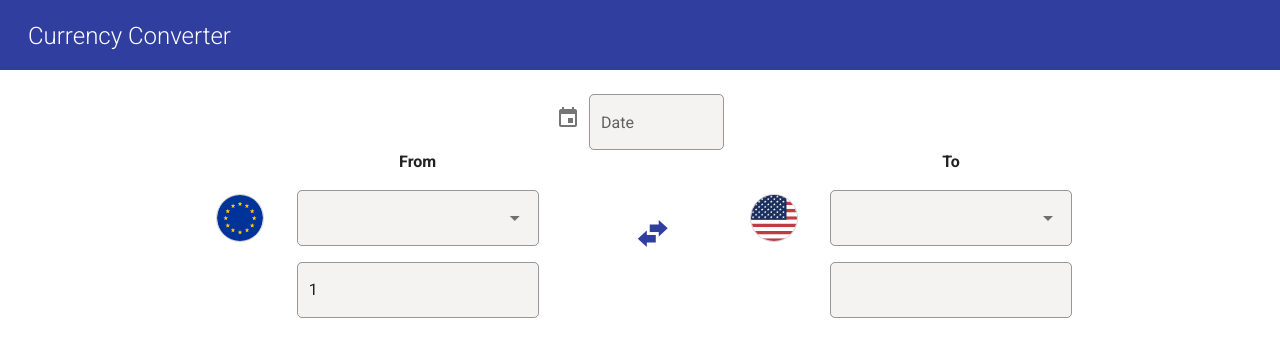
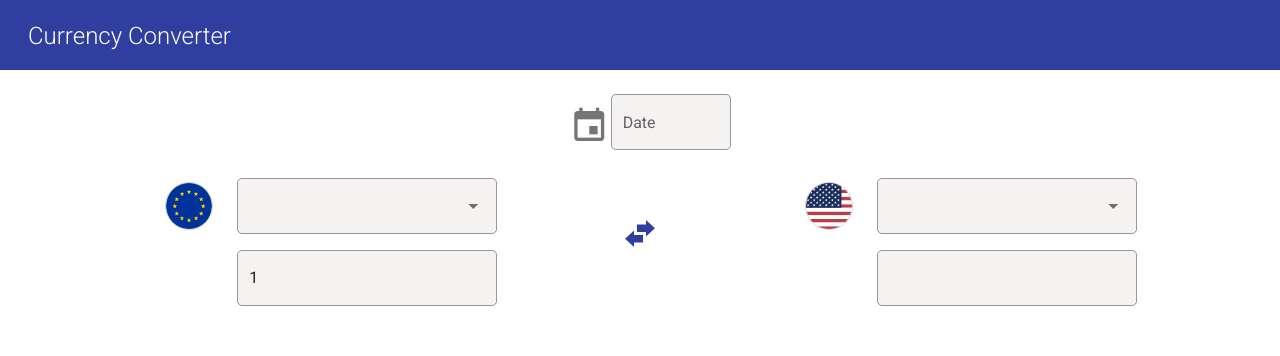
Before and after one commit to gppmad/currency-converter, a Vue app in the folder client/: page / in a window 1280 px wide. Shown: the top 356 px of the page. Built offline with nearby package versions, Linux system fonts and the light colour scheme; no server answers.

Commit message:
alert motion, swap icon, fix mobile

```diff
--- a/client/src/assets/css/main.css
+++ b/client/src/assets/css/main.css
@@ -47,7 +47,6 @@ color: #ffffff !important;
   border-radius: 5px;
 }
 
-.v-input__control{
-  min-width: 100px !important;
-
+ .v-input__control{
+  min-width: 120px !important;
 }
--- a/client/src/components/Alert.vue
+++ b/client/src/components/Alert.vue
@@ -1,4 +1,9 @@
 <template>
+<v-card
+    class="ml-3 mr-3 pl-3 pr-3 mt-0 pt-0 mb-0 pb-0"
+    tile
+    flat
+  >
   <v-alert
     class="text-center mb-0"
     :value="showAlert"
@@ -9,6 +14,7 @@
   >
     {{alertMessage}}
   </v-alert>
+</v-card>
 </template>
 
 <script>
--- a/client/src/views/Homepage.vue
+++ b/client/src/views/Homepage.vue
@@ -21,11 +21,25 @@
         justify="center"
         class="custom-container"
       >
+        <v-col cols="12" md="2" sm="12">
           <v-card
-          class="ml-3 mr-3 pl-6 pr-6 pb-0 mb-0"
+            class="ml-3 mr-3 pl-3 pr-3 mt-0 pt-0 mb-0 pb-0"
             tile
             flat
           >
+            <v-row>
+              <!-- icon calendar -->
+              <v-col cols="3" md="3" sm="3">
+                <v-icon
+                  x-large
+                  :class="[{'text-right': this.$vuetify.breakpoint.mdAndUp }]"
+                >
+                  mdi-calendar
+                </v-icon>
+              </v-col>
+
+              <!-- input date -->
+              <v-col cols="9" md="5"  sm="9" class="pt-0">
                 <v-menu
                   v-model="dateMenu"
                   :close-on-content-click="true"
@@ -37,13 +51,11 @@
                     <v-text-field
                       v-model="date"
                       label="Date"
-                prepend-icon="event"
                       readonly
                       v-on="on"
                       solo
                       flat
                       outlined
-                class="custom-date-input"
                       hide-details
                     ></v-text-field>
                   </template>
@@ -55,9 +67,13 @@
                     :max= maxDate
                   ></v-date-picker>
                 </v-menu>
+              </v-col>
+            </v-row>
           </v-card>
+        </v-col>
       </v-row>
     </v-col>
+
 
     <v-col cols="12">
       <v-row
@@ -66,20 +82,21 @@
         class="custom-container"
       >
 
-        <!-- FROM secntion -->
-        <v-col cols="12" md="4" sm="12">
+        <!-- FROM section -->
+        <v-col cols="12" md="4" sm="12" xs="12">
           <v-card
-            class="ml-3 mr-3 pl-6 pr-6 mt-0 pt-0 mb-0 pb-0"
+            class="ml-3 mr-3 pl-3 pr-3 mt-0 pt-0 mb-0 pb-0"
             tile
             flat
           >
 
             <v-row>
               <!-- Flag From -->
-              <v-col cols="3" class="pt-0">
+              <v-col cols="3" class="pt-0"
+                :class="[{'text-right': this.$vuetify.breakpoint.mdAndUp}]"
+              >
                 <v-avatar class="flag-style"
-                  :class="[{'mt-11': this.$vuetify.breakpoint.mdAndUp, 'mt-10': !this.$vuetify.breakpoint.mdAndUp }]">
-
+                  :class="[{'mt-5': this.$vuetify.breakpoint.mdAndUp, 'mt-4': !this.$vuetify.breakpoint.mdAndUp }]">
                   <v-img
                     :src="require('../assets/img/flags/' + getIdFlag(currencyFrom) + '.svg')"
                   />
@@ -87,7 +104,6 @@
               </v-col>
 
               <v-col cols="9" class="pt-0">
-                <p class="font-weight-bold text-center mb-0">From</p>
                 <v-select class="mt-4 mb-4"
                   v-model="currencyFrom"
                   v-on:change="getConversionFrom()"
@@ -101,7 +117,7 @@
                   solo>
                 </v-select>
 
-                <!-- Amount -->
+                <!-- Amount from-->
                 <v-text-field
                   v-model="amountFrom"
                   type="number"
@@ -120,16 +136,17 @@
 
 
       <!-- Swap icon md-->
-        <v-col cols="12" md="1" class="d-none d-sm-none d-md-flex">
+        <v-col cols="12" md="2" class="hidden-sm-and-down">
           <v-card
-            class="ml-3 mr-3 pl-6 pr-6 mt-0 pt-0 mb-0 pb-0"
+            class="ml-3 mr-3 pl-3 pr-3 mt-0 pt-0 mb-0 pb-0"
             flat
             tile
           >
             <v-row
               align="center"
               justify="center"
-            class="custom-container">
+              class="custom-container"
+            >
               <v-col cols="12" class="pt-0">
                 <v-card
                   flat
@@ -150,18 +167,21 @@
 
 
         <!-- Swap icon sm-->
-        <v-col cols="12" sm="12" class="d-sm-flex d-md-none">
+        <v-col cols="12" sm="12" class="hidden-md-and-up">
           <v-card
-            class="ml-3 mr-3 pl-6 pr-6 mt-0 pt-0 mb-0 pb-0"
+            class="ml-3 mr-3 pl-3 pr-3 mt-0 pt-0 mb-0 pb-0"
             flat
             tile
           >
-            <v-row>
-              <v-col cols="9" offset="3" class="pt-0">
-                <v-card
-                  class="ml-3 mr-3 pl-6 pr-6 mb-5"
-                  flat
-                  tile
+            <v-row
+            align="center"
+            justify="center"
+            class="custom-container"
+            >
+              <v-col
+                cols="6" offset="3" class="pt-0"
+                align="center"
+                justify="center"
               >
                 <v-icon
                     class="d-sm-flex d-md-none"
@@ -170,8 +190,8 @@
                   >
                     mdi-swap-vertical-bold
                   </v-icon>
-                </v-card>
               </v-col>
+
             </v-row>
           </v-card>
         </v-col>
@@ -180,16 +200,18 @@
         <!-- TO section -->
         <v-col cols="12" md="4" sm="12">
           <v-card
-            class="ml-3 mr-3 pl-6 pr-6 mt-0 pt-0 mb-0 pb-0"
+            class="ml-3 mr-3 pl-3 pr-3 mt-0 pt-0 mb-0 pb-0"
             flat
             tile
           >
 
             <!-- Flag To -->
             <v-row>
-              <v-col cols="3" class="pt-0">
+              <v-col cols="3" class="pt-0"
+                :class="[{'text-right': this.$vuetify.breakpoint.mdAndUp}]"
+                >
                 <v-avatar class="flag-style"
-                  :class="[{'mt-11': this.$vuetify.breakpoint.mdAndUp, 'mt-10': !this.$vuetify.breakpoint.mdAndUp }]">
+                  :class="[{'mt-5': this.$vuetify.breakpoint.mdAndUp, 'mt-3': !this.$vuetify.breakpoint.mdAndUp }]">
                   <v-img
                     :src="require('../assets/img/flags/' + getIdFlag(currencyTo) + '.svg')"
                   />
@@ -198,7 +220,6 @@
 
               <!-- Currency To -->
               <v-col cols="9" class="pt-0">
-                <p class="font-weight-bold text-center mb-0">To</p>
                 <v-select class="pt-0 mt-4 mb-4"
                   v-model="currencyTo"
                   :items="currenciesList"
@@ -240,7 +261,7 @@
 
 import axios from 'axios';
 import Alert from '../components/Alert.vue';
-import flagsList from "../assets/img/flags/flagsList.json"
+import flagsList from "../data/flagsList.json"
 
 export default {
   name: 'Homepage',
@@ -370,22 +391,11 @@ export default {
 
       return currentFlag;
     }
-
-
-
-
   }
-
-
-
 }
 </script>
 
 <style scoped>
-.flag-icon{
-  font-size: 40px;
-  border-radius: 50%;
-}
 
 .flag-style{
   width: 50px;
@@ -393,5 +403,4 @@ export default {
   border-radius: 50%;
   border: 1px solid lightgray;
 }
-
 </style>
```
Also changed, not shown: client/src/data/flagsList.json (renamed from client/src/assets/img/flags/flagsList.json). Lines whose indentation alone changed are shown as unchanged.
